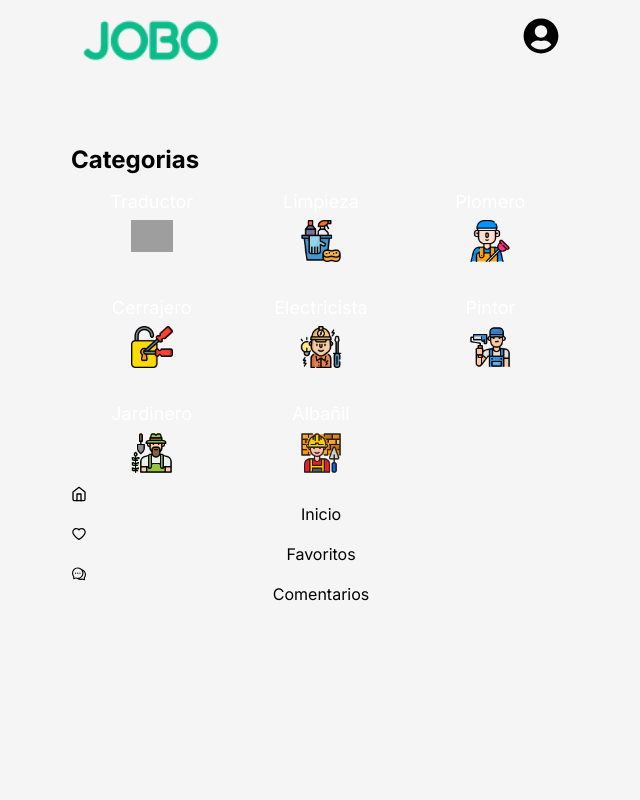
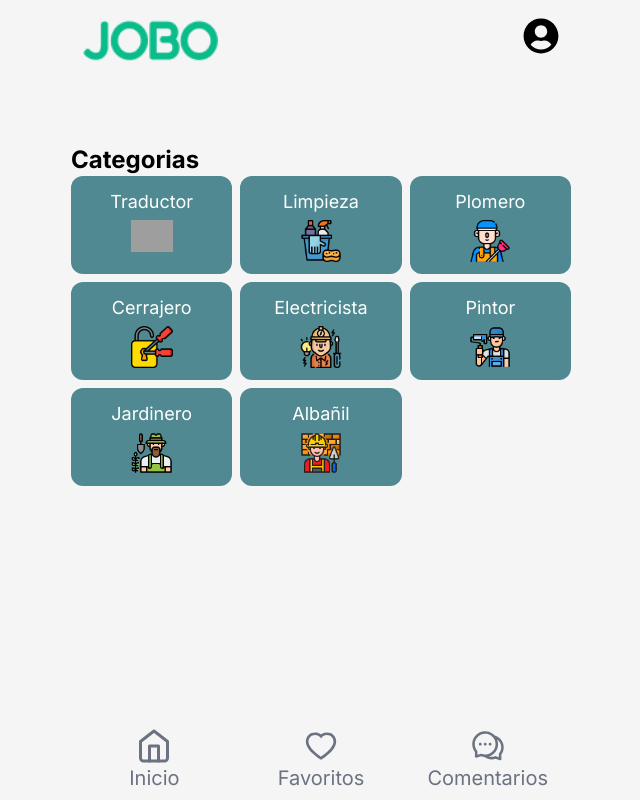
Before and after one commit to androettojuan/jobo-next-2, a Next.js app: page / in a window 1280 px wide. Shown: the whole page, without its empty margins (319-959 px from the left). Built offline with nearby package versions, Linux system fonts and the light colour scheme; grey boxes are pictures that could not be loaded.

Commit message:
home page

```diff
--- a/src/app/globals.css
+++ b/src/app/globals.css
@@ -2,9 +2,19 @@
 @tailwind components;
 @tailwind utilities;
 
-body{
+body {
   background-color: #f5f5f5;
   text-align: center;
   max-width: 500px;
   margin: 0 auto;
 }
+
+footer {
+  text-align: center;
+  max-width: 500px;
+  margin: 0 auto;
+  position: fixed;
+  bottom: 0;
+  left: 0;
+  right: 0;
+}
--- a/src/app/layout.js
+++ b/src/app/layout.js
@@ -13,9 +13,7 @@ export default function RootLayout({ children }) {
   return (
     <html lang="en">
       <body className={inter.className}>{children}</body>
-      <footer>
-        <BottomBar />
-      </footer>
+      <footer><BottomBar /></footer>
     </html>
   )
 }
--- a/src/app/page.jsx
+++ b/src/app/page.jsx
@@ -14,42 +14,34 @@ const HomePage = () => {
         <CategoryButton
           key={1}
           profession={"Traductor"}
-          color="#004346"
         />
         <CategoryButton
           key={1}
           profession={"Limpieza"}
-          color="#508991"
         />
         <CategoryButton
           key={1}
           profession={"Plomero"}
-          color="#004346"
         />
         <CategoryButton
           key={1}
           profession={"Cerrajero"}
-          color="#508991"
         />
         <CategoryButton
           key={1}
           profession={"Electricista"}
-          color="#004346"
         />
         <CategoryButton
           key={1}
           profession={"Pintor"}
-          color="#508991"
         />
         <CategoryButton
           key={1}
           profession={"Jardinero"}
-          color="#004346"
         />
         <CategoryButton
           key={1}
           profession={"Albañil"}
-          color="#508991"
         />
       </div>
     </div>
--- a/src/components/BottomBar.jsx
+++ b/src/components/BottomBar.jsx
@@ -29,24 +29,16 @@ const pagesList = [
 
 const BottomBar = () => {
 
-
   return (
-    <div>
-      {pagesList
-        .filter((page) => {
-          if (page.show === "admin") {
-            return false;
-          }
-          return true;
-        })
-        .map(({ icon: IconComponent, page, name, label }) => (
+    <div className="flex flex-row justify-between ">
+      {pagesList.map(({ icon: IconComponent, page, name, label }) => (
         <a
+          className="flex flex-col items-center justify-center w-full h-20 text-gray-500 hover:text-[#09BC8A]"
           selected={page}
           key={name}
-            href="/"
         >
-            <IconComponent />
-            <span>{label}</span>
+          <IconComponent className="text-4xl " />
+          <span className="text-xl">{label}</span>
         </a>
       ))}
     </div>
--- a/src/components/CategoryButton.jsx
+++ b/src/components/CategoryButton.jsx
@@ -84,9 +84,9 @@ const icons = [
   },
 ];
 
-const CategoryButton = ({ onClick, profession, color }) => {
+const CategoryButton = ({ onClick, profession }) => {
   return (
-    <div className={`bg-[${color}] flex flex-col w-full p-3 rounded-xl items-center`} onClick={onClick}>
+    <div className={`bg-[#508991] flex flex-col w-full p-3 rounded-xl items-center`} onClick={onClick}>
       <span className="text-[#fff] font-normal text-lg mb-1">{profession}</span>
       <Image width={42} height={42} src={
         icons.find((icon) => icon.name === profession)?.icon
```
Lines whose indentation alone changed are shown as unchanged.
